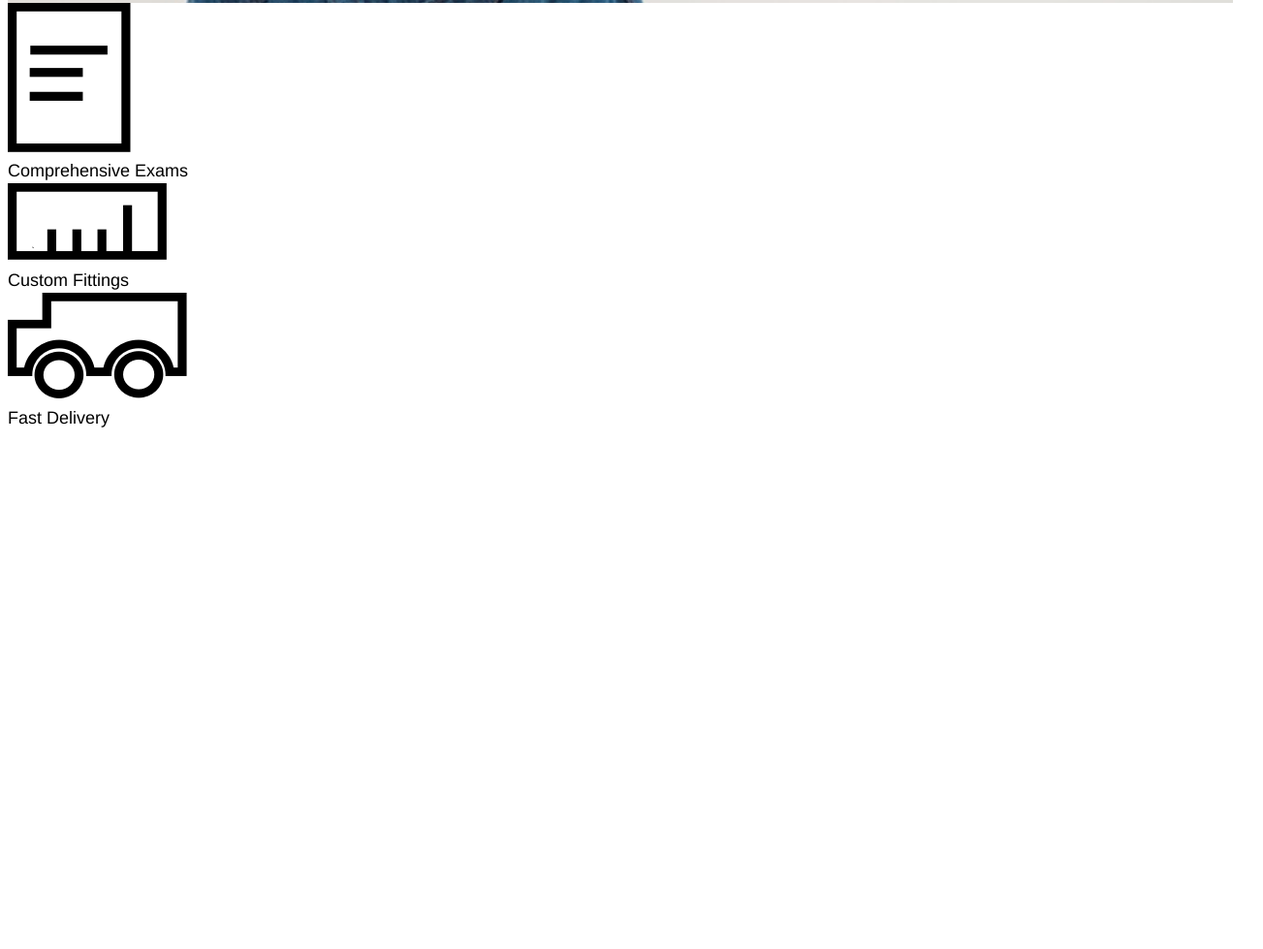
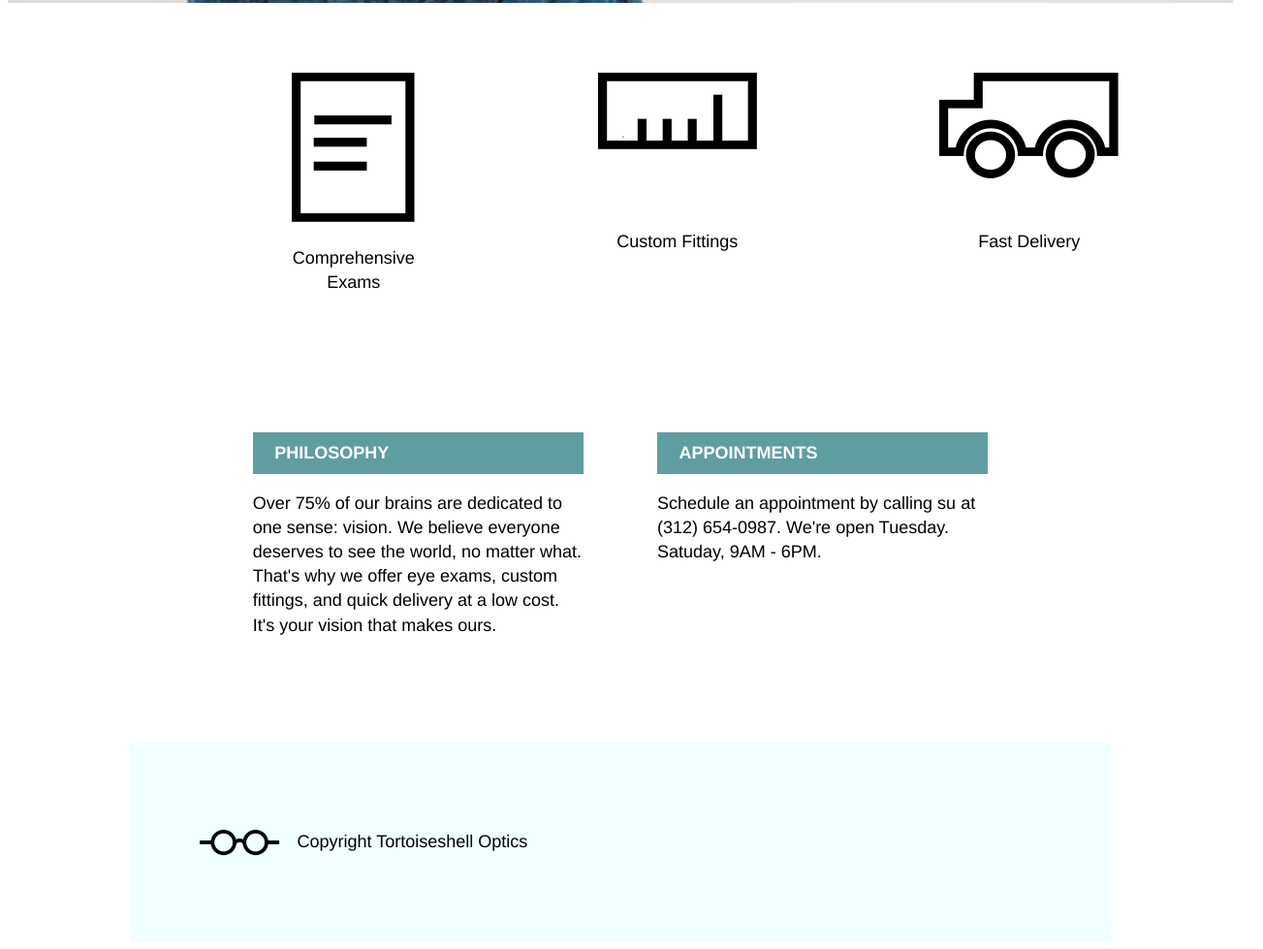
Before and after one commit to bradyhibbard/tortoise-shell, a plain HTML site: page index.html in a window 1280 px wide. Shown: the part 545-1524 px from the top of the page at 97% size, 1303 px wide, since content can reach past the window. Before the commit the page ends 997 px from the top, so only its background shows below. Drawn offline with Linux system fonts and the light colour scheme.

Commit message:
adding final css and html elements

```diff
--- a/index.html
+++ b/index.html
@@ -40,18 +40,52 @@
 
 <div class="products">
   <div class="images">
-    <img src="./resources/images/paper-icon.png" alt="Comprehensive Exams">
+    <figure>
+      <img src="./resources/images/paper-icon.png" alt="Comprehensive Exams">
       <figcaption>Comprehensive Exams</figcaption>
-    <img src="./resources/images/ruler-icon.png" alt="Custom Fittings">
+    </figure>
+  </div>
+  <div class="images">
+    <figure>
+      <img src="./resources/images/ruler-icon.png" alt="Custom Fittings">
       <figcaption>Custom Fittings</figcaption>
-    <img src="./resources/images/truck-icon.png" alt="Fast Delivery">
+    </figure>
+  </div>
+  <div class="images">
+    <figure>
+      <img src="./resources/images/truck-icon.png" alt="Fast Delivery">
       <figcaption>Fast Delivery</figcaption>
+    </figure>
+    </div>
   </div>
 </div>
 
 <!--Company Info Section-->
 
 
+<div class="Company">
+  <div class="vision">
+    <div class="philosophy">
+        <h2>PHILOSOPHY</h2>
+        <p class ="text">Over 75% of our brains are dedicated to one sense: vision. We believe everyone deserves to see the world, no matter what. That's why we offer eye exams, custom fittings, and quick delivery at a low cost. It's your vision that makes ours.</p>
+    </div>
+    <div class ="Appointments">
+        <h2>APPOINTMENTS</h2>
+        <p class ="text">Schedule an appointment by calling su at (312) 654-0987. We're open Tuesday. Satuday, 9AM - 6PM.</p>
+    </div>
+  </div>
+</div>
+
+<!--footer section-->
+
+<footer>
+  <div class="footer">
+
+    <img src="./resources/images/logo-black.png" alt="logo">
+    <p>Copyright Tortoiseshell Optics</p>
+  </div>
+</footer>
+
 
   </body>
 </html>
--- a/resources/css/style.css
+++ b/resources/css/style.css
@@ -14,12 +14,13 @@ html {
   background-size: cover;
   background-position: center;
   background-repeat: no-repeat;
+  margin: 0;
 
 }
 
 .navigation-bar {
-
   display: flex;
+  justify-content: space-between;
   height: 2.5rem;
   margin-left: 10%;
   margin-right: 10%;
@@ -28,11 +29,6 @@ html {
 
 }
 
-.navigation-bar  {
-  display: flex;
-  justify-content: space-between;
-
-}
 
 nav {
   display: flex;
@@ -73,3 +69,92 @@ nav span {
   margin-left: 35rem;
   margin-top:10rem;
 }
+
+/*Products and Services Section*/
+
+.products {
+  display: flex;
+  justify-content: space-between;
+  margin-left: 20%;
+  margin-right: 20%;
+  margin-top: 3rem;
+}
+
+.images {
+  padding-right: 6rem;
+  margin-bottom: 3rem;
+
+}
+
+figure {
+  display: table;
+  height: 8rem;
+  width: 5rem;
+}
+
+figcaption {
+  display: table-caption;
+  caption-side: bottom;
+  text-align: center;
+  width: auto;
+  padding-top: 1rem;
+}
+
+
+
+/*Company info sections*/
+
+.vision {
+  display: flex;
+  justify-content: space-between;
+  margin-left: 20%;
+  margin-right: 20%;
+  margin-top: 3rem;
+  margin-bottom: 5rem;
+}
+
+.philosophy h2 {
+  width: auto;
+  font-size: 1rem;
+  background-color: cadetblue;
+  padding: 0.5rem 1.25rem;
+  color: white;
+}
+
+.Appointments h2 {
+  width: auto;
+  font-size: 1rem;
+  background-color: cadetblue;
+  padding: 0.5rem 1.25rem;
+  color: white;
+
+}
+
+.philosophy {
+  width: 45%;
+}
+
+.Appointments {
+  width: 45%;
+}
+
+/*footer section*/
+
+.footer {
+  display: flex;
+  justify-content: flex-start;
+  padding-top: 4rem;
+  padding-bottom: 4rem;
+  background-color: azure;
+  margin-left: 10%;
+  margin-right: 10%;
+
+}
+
+.footer img {
+  padding-right: 1rem;
+  padding-left: 4rem;
+  padding-top: 1rem;
+  height: 1.5rem;
+  width: auto;
+}
```
